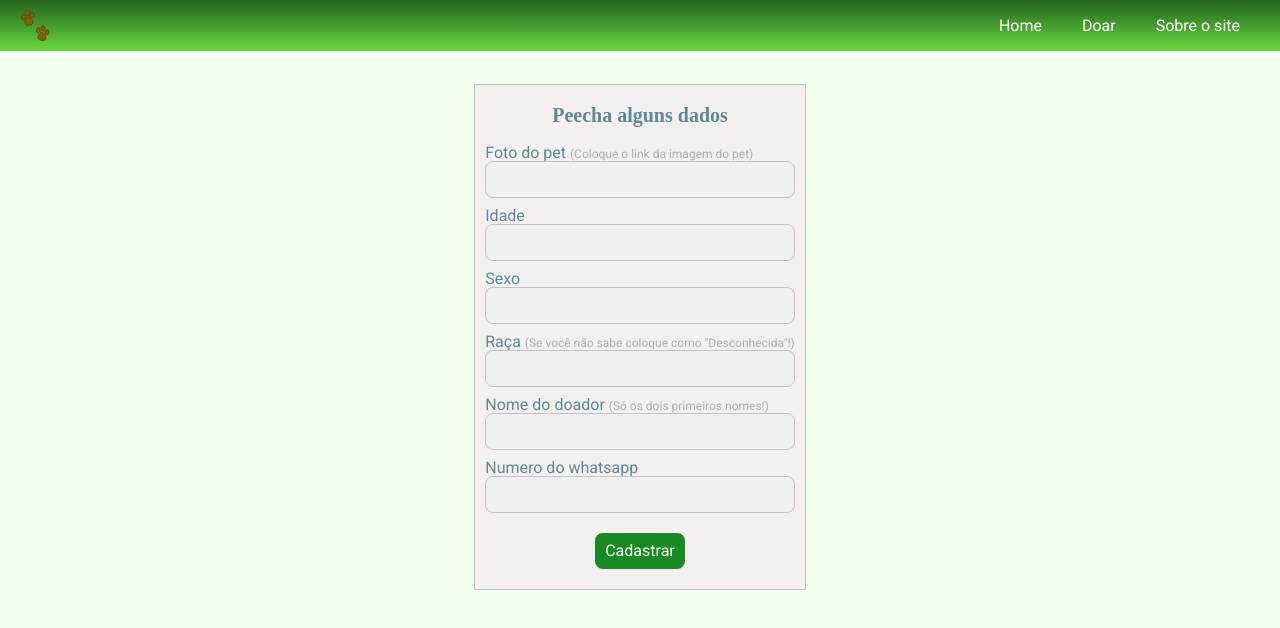
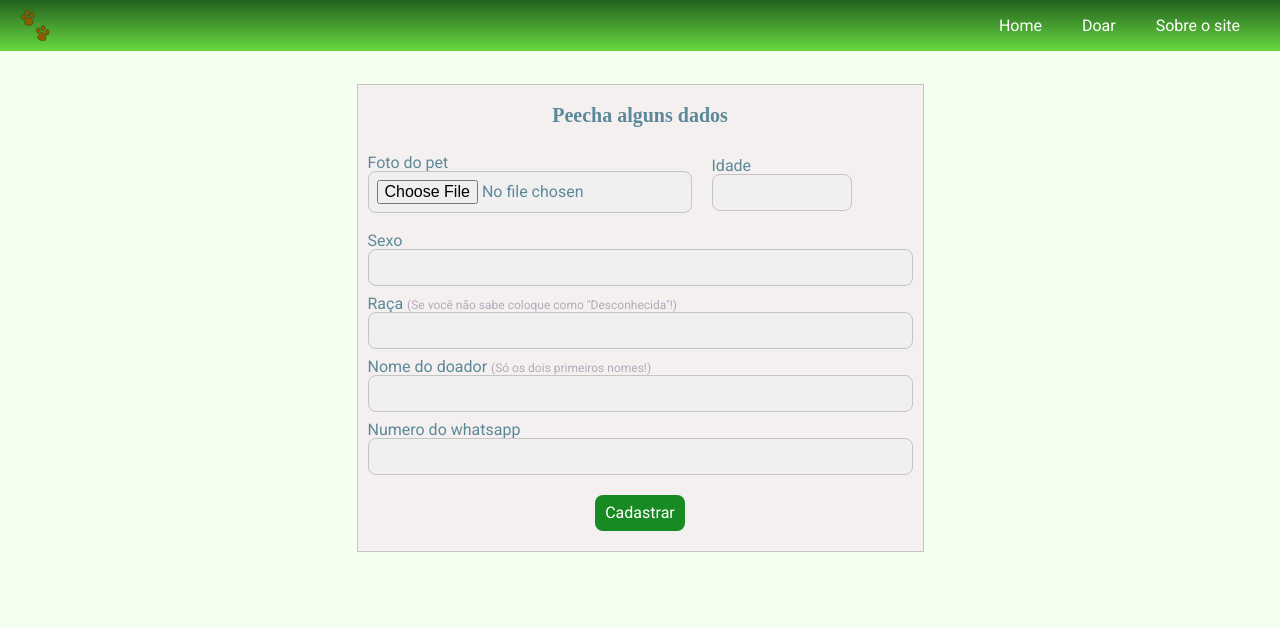
Before and after one commit to Kevin-Sarges/ConnectPets, a React (Create React App) app in the folder Front-End/: page /donate in a window 1280 px wide. Shown: the top 628 px of the page. Built offline with nearby package versions, Linux system fonts and the light colour scheme; the HTML template or start-up script is replaced by a standard one; a web font is replaced by a local one.

Commit message:
Ajust no Forms

```diff
--- a/Front-End/src/components/Form/index.js
+++ b/Front-End/src/components/Form/index.js
@@ -1,41 +1,44 @@
 import React from 'react';
 
-import { Container, Fieldset, Legend, Inputs, Footer } from './styles';
+import { Container, Fieldset, Legend, Teste, Inputs, Footer } from './styles';
 
 function Form() {
   return (
     <Container>
-      <form action="donatePet" method="POST" onsubmit="Checkfiles(this)">
+      <form action="donatePet" method="POST" onsubmit="Checkfiles(this)" enctype="multipart/form-data">
         <Fieldset>
           <Legend>Peecha alguns dados</Legend>
+
+          <Teste>
             <Inputs>
-            <label for="photo">Foto do pet <span>(Coloque o link da imagem do pet)</span></label>
-						<input id="photo" name="photo" accept="image/png, image/jpeg" required/>
+              <label for="photo">Foto do pet</label>
+              <input id="photo" name="photo" type="file" required/>
             </Inputs>
 
             <Inputs>
               <label for="age">Idade</label>
               <input id="age" name="age" required/>
             </Inputs>
+          </Teste>
 
           <Inputs>
             <label for="sex">Sexo</label>
-						<input id="sex" name="sex" required/>
+						<input name="sex" required/>
           </Inputs>
 
           <Inputs>
             <label for="race">Raça <span>(Se você não sabe coloque como "Desconhecida"!)</span></label>
-						<input id="race" name="race" required/>
+						<input name="race" required/>
           </Inputs>
 
           <Inputs>
             <label for="name">Nome do doador <span>(Só os dois primeiros nomes!)</span></label>
-						<input id="name" name="name" required/>
+						<input name="name" required/>
           </Inputs>
 
           <Inputs>
             <label for="whatsapp">Numero do whatsapp</label>
-						<input id="whatsapp" name="whatsapp" required/>
+						<input name="whatsapp" required/>
           </Inputs>
 
           <Footer>
--- a/Front-End/src/components/Form/styles.js
+++ b/Front-End/src/components/Form/styles.js
@@ -26,6 +26,12 @@ export const Legend = styled.h4`
 	font-size: 20px;
 `;
 
+export const Teste = styled.div`
+	display: flex;
+	align-items: center;
+	justify-content: center;
+`;
+
 export const Inputs = styled.div`
 	margin: 10px;
 	display: flex;
@@ -47,6 +53,14 @@ export const Inputs = styled.div`
 		border: 1px solid #c4c4c4;
 		color: #5c8999;
 	}
+
+	#photo {
+
+	}
+
+	#age{
+		width: 70%;
+	}
 `;
 
 export const Footer= styled.footer`
```
Also changed, not shown: 1 other file (tests, documents, lock files or other folders). Lines whose indentation alone changed are shown as unchanged.
